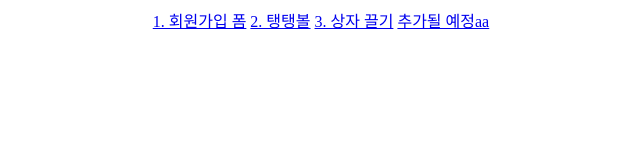
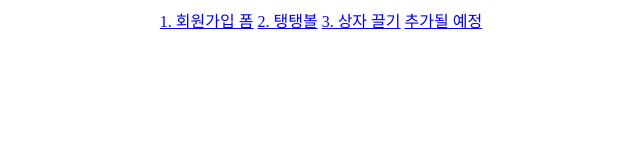
Before and after one commit to qq0824/WEB_for_HOST, a plain HTML site: page favorite.html in a window 1280 px wide. Shown: the whole page, without its empty margins (319-959 px from the left). Drawn offline with Linux system fonts and the light colour scheme.

Commit message:
Update favorite.html

```diff
--- a/favorite.html
+++ b/favorite.html
@@ -9,7 +9,7 @@
         <a target="new" href="signinform.html">1. 회원가입 폼</a>
         <a target="new" href="interactive_ball.html">2. 탱탱볼</a>
         <a target="new" href="interactive_mvbox.html">3. 상자 끌기</a>
-        <a target="new" href="기다려 임마ㅡㅡ">추가될 예정aa</a>
+        <a target="new" href="https://www.google.com/">추가될 예정</a>
 
     </center>
 </body>
```
